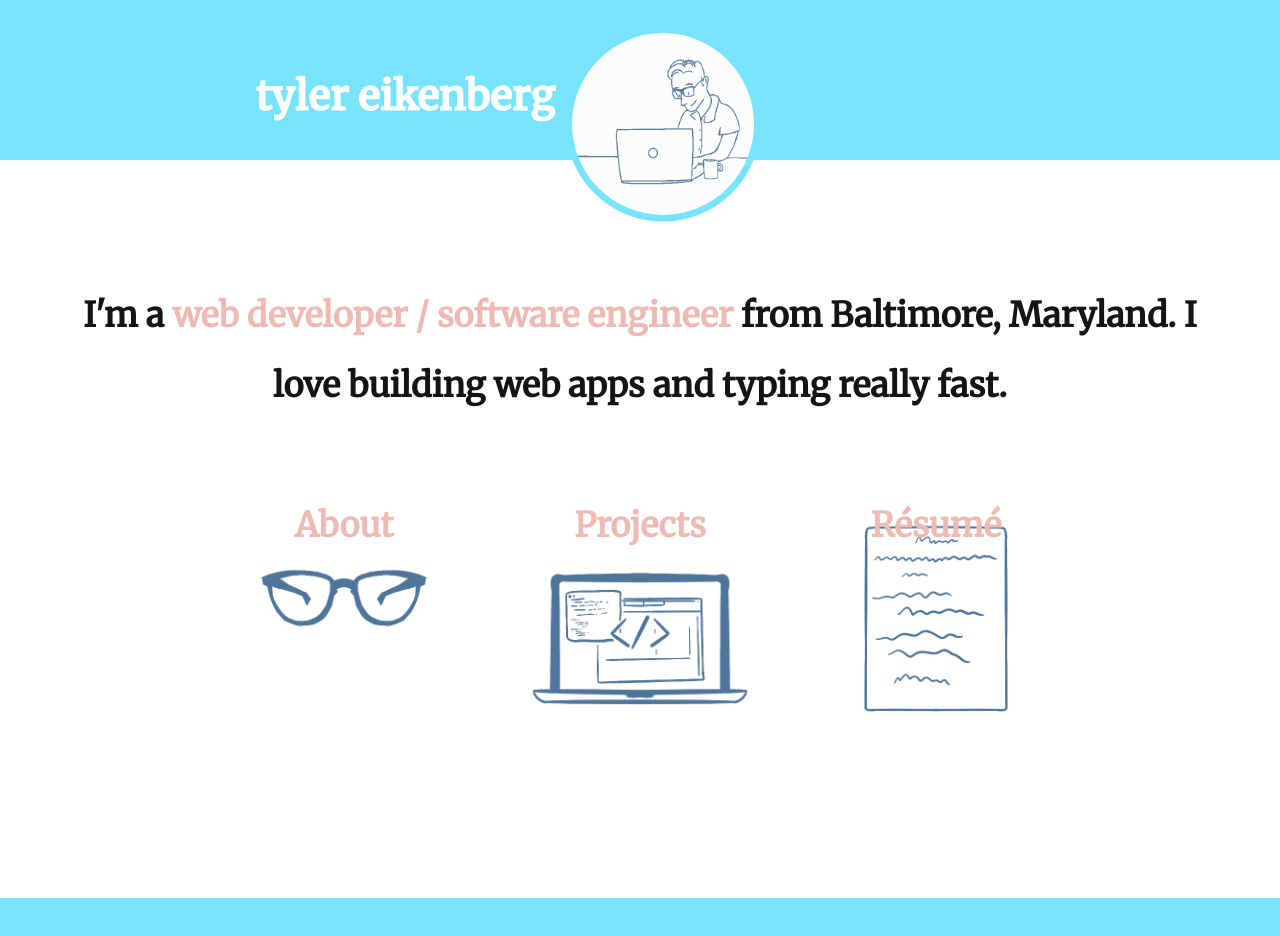
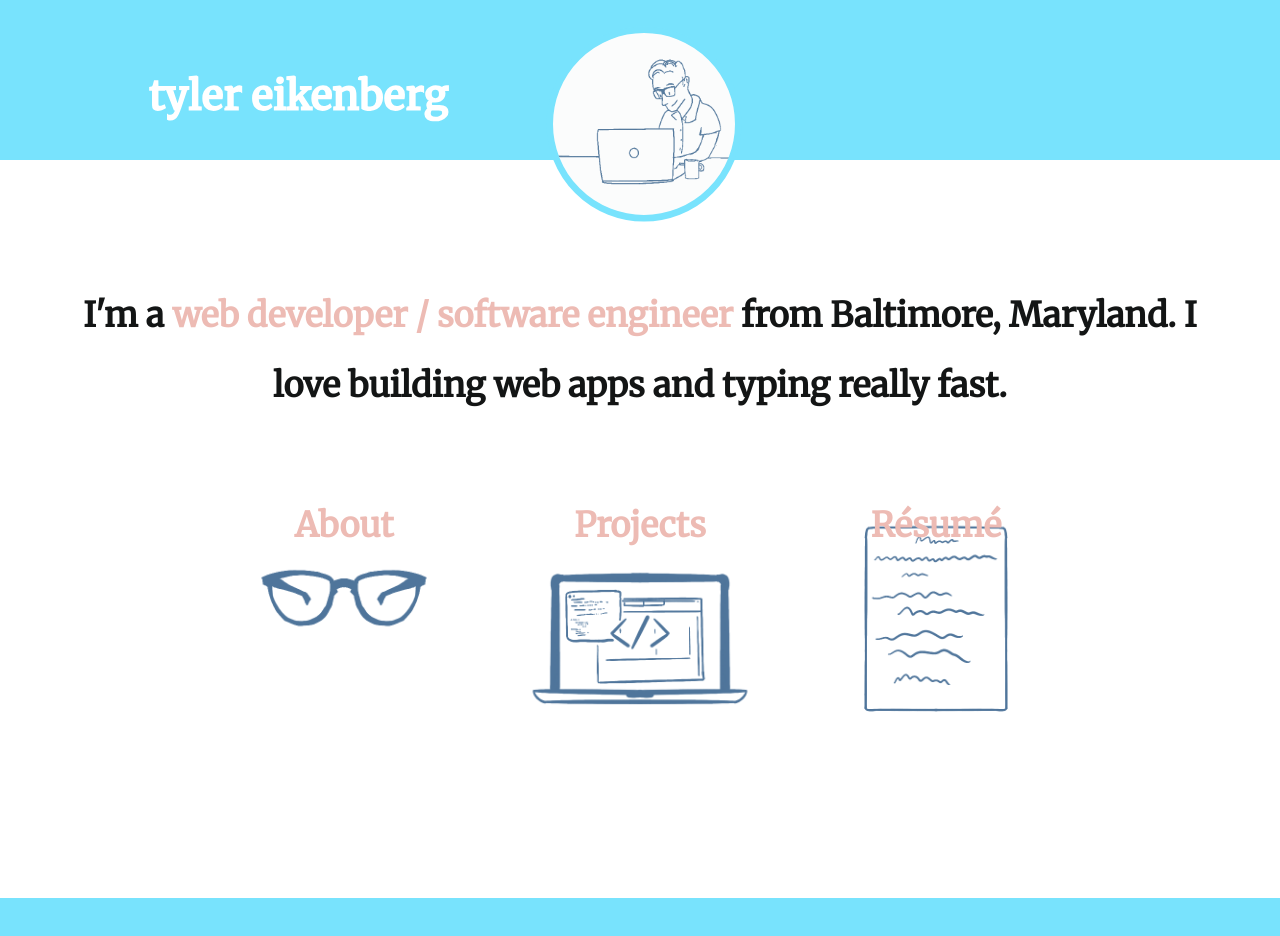
Before and after one commit to TylerEikenberg/Tyler-Eikenberg-Portfolio-Website, a React (Create React App) app: page / in a window 1280 px wide. Shown: the top 936 px of the page. Built offline with nearby package versions, Linux system fonts and the light colour scheme.

Commit message:
need to figure out the centered header issue

```diff
--- a/src/App.css
+++ b/src/App.css
@@ -1,7 +1,7 @@
 * {
   box-sizing: border-box;
-  margin: 0px;
-  padding: 0px;
+  margin: 0;
+  padding: 0;
 }
 
 a {
@@ -13,7 +13,7 @@ a {
   flex-direction: column;
   justify-content: center;
   align-items: center;
-  max-width: 100vw;
+  width: 100vw;
   background-color: #fff;
 }
 .App-header {
@@ -62,14 +62,6 @@ a {
   100% {
     opacity: 1;
   }
-}
-
-.App-icons {
-  transition: transform 0.3s;
-  margin: 0 1vw 0 0vw;
-}
-.App-icons:hover {
-  transform: scale(1.1);
 }
 
 .App-details-box {
@@ -130,18 +122,23 @@ a {
   .App-header {
     display: flex;
     flex-direction: row;
-    justify-content: space-around;
+    justify-content: center;
+    align-items: center;
   }
   .App-desktop-items-container {
     display: flex;
     flex-direction: row;
-    justify-content: space-between;
-    width: 60vw;
+    justify-content: space-around;
+    width: 80%;
+    margin-right: 6vw;
   }
   .App-tyler-name-wrapper {
     margin-top: 5vh;
   }
   .App-gif-container {
+    display: flex;
+    justify-content: center;
+    align-items: center;
     position: static;
     transform: scale(0);
     margin-top: 11vh;
@@ -153,6 +150,13 @@ a {
     opacity: 0;
     animation: open 0.9s ease-in forwards 0.5s;
   }
+  .App-icons {
+    transition: transform 0.3s;
+  }
+  .App-icons:hover {
+    transform: scale(1.1);
+  }
+
   .App-quick-about {
     line-height: 70px;
   }
--- a/src/App.js
+++ b/src/App.js
@@ -20,6 +20,7 @@ function App() {
             <div className="App-tyler-name-wrapper">
               <Tyler />
             </div>
+
             <div className="App-gif-container">
               <TylerGif />
             </div>
--- a/src/Components/Project/Project.css
+++ b/src/Components/Project/Project.css
@@ -1,7 +1,6 @@
 .project-body-wrapper {
   width: 90vw;
   margin-top: 50px;
-  border: 2px solid;
 }
 
 .project-header {
@@ -49,7 +48,6 @@
   .project-body-wrapper {
     width: 50vw;
     margin-top: 50px;
-    border: 2px solid;
   }
   .project-picture {
     border: 3px solid #edbbb4;
```
